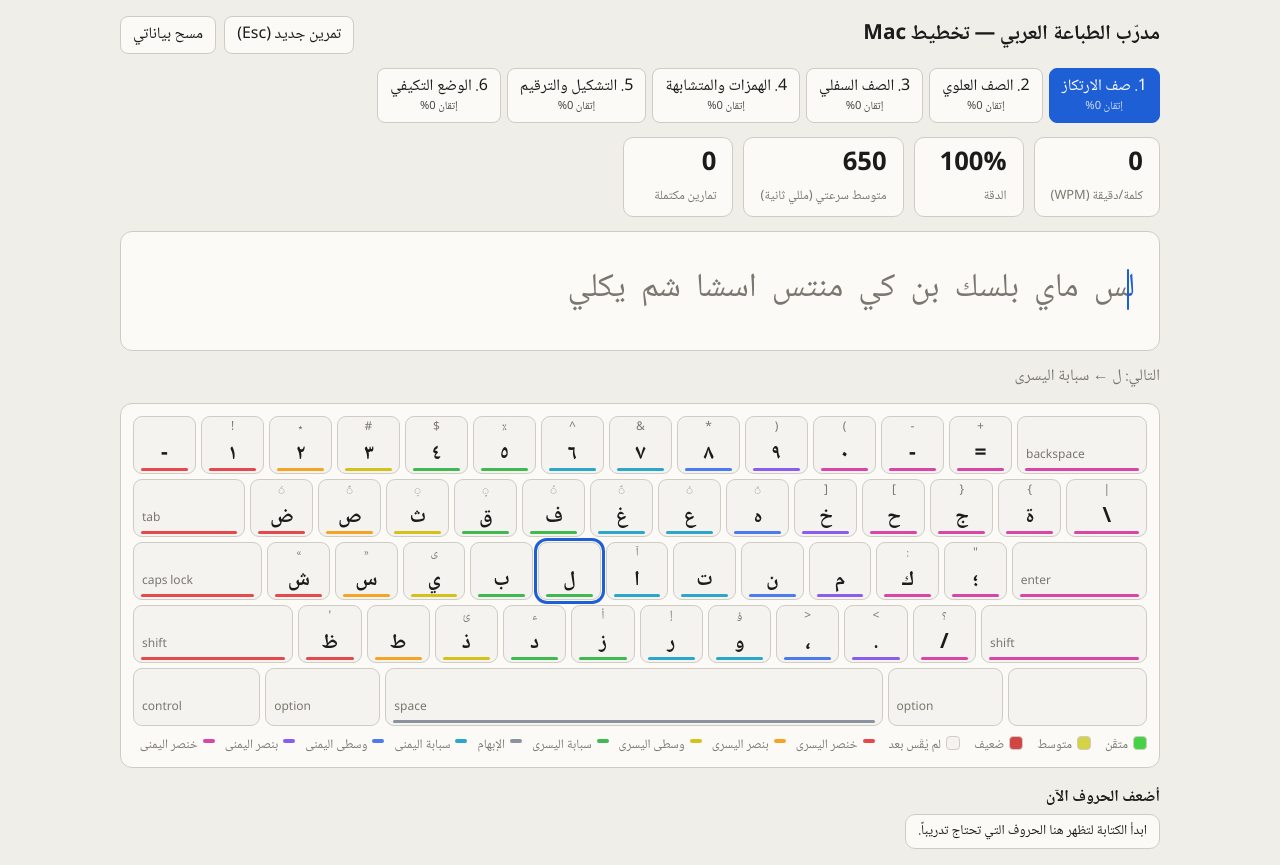
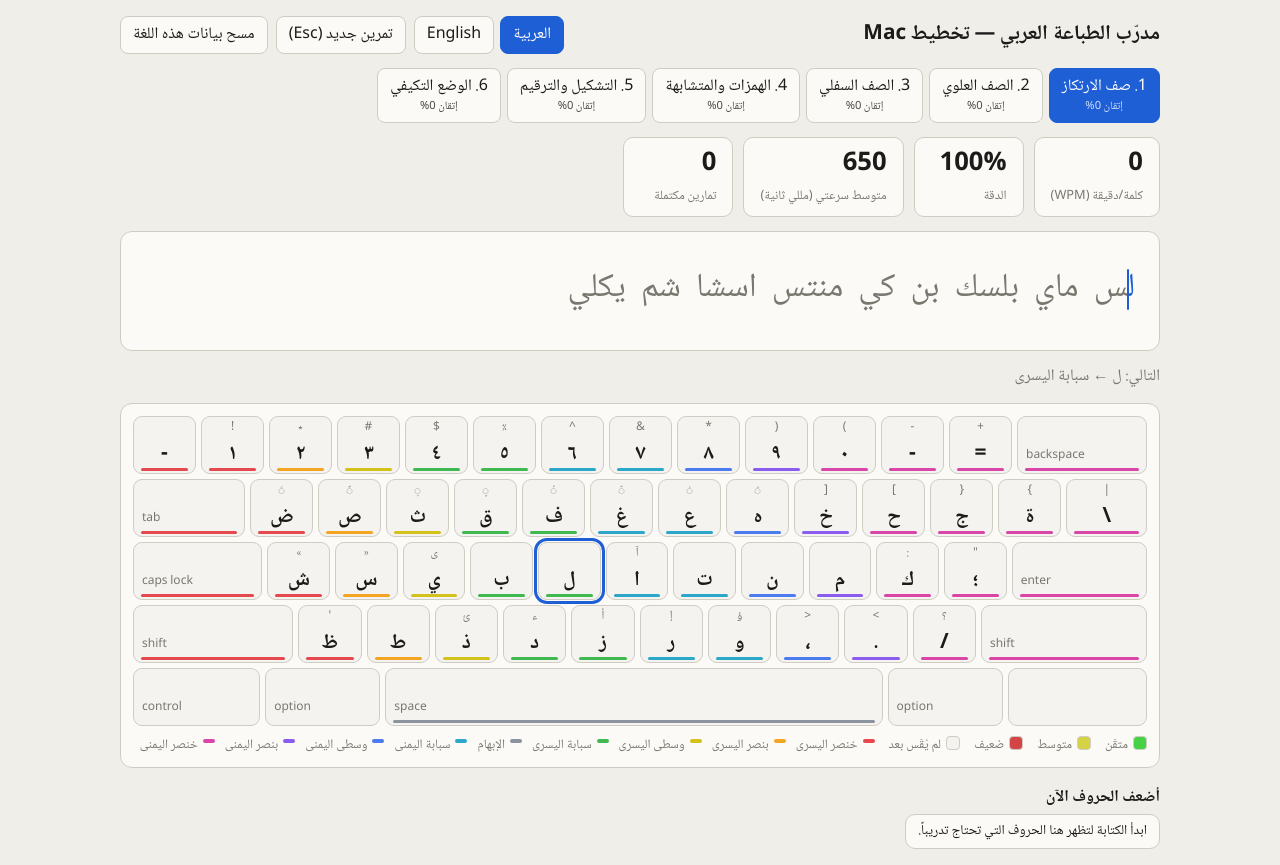
Before and after one commit to Ar0umian/typing-trainer, a plain HTML site: page index.html in a window 1280 px wide. Drawn offline with Linux system fonts and the light colour scheme.

Commit message:
Merge Arabic and English layouts with streak mastery and independent caret

```diff
--- a/index.html
+++ b/index.html
@@ -3,7 +3,7 @@
 <head>
 <meta charset="utf-8">
 <meta name="viewport" content="width=device-width, initial-scale=1">
-<title>مدرّب الطباعة العربي (Mac)</title>
+<title>مدرّب الطباعة (Mac)</title>
 <!-- ============ CSS ============ -->
 <style>
 :root{--bg:#efeee9;--fg:#1c1b19;--mut:#7a776f;--card:#fbfaf7;--key:#f4f3ef;--line:#cfccc3;--acc:#1f5fd6;--ok:#1a8f48;--bad:#d4382c;--hl:80%;color-scheme:light}
@@ -22,7 +22,7 @@ button small{display:block;font-size:.7rem;opacity:.8}
 .stat{background:var(--card);border:1px solid var(--line);border-radius:10px;padding:8px 16px;min-width:110px}
 .stat b{font-size:1.6rem;display:block;font-variant-numeric:tabular-nums}
 .stat span{color:var(--mut);font-size:.8rem}
-#text{position:relative;background:var(--card);border:1px solid var(--line);border-radius:12px;padding:22px 24px;font-size:2.1rem;line-height:2.1;min-height:120px;direction:rtl;unicode-bidi:plaintext;text-align:right}
+#text{position:relative;background:var(--card);border:1px solid var(--line);border-radius:12px;padding:22px 24px;font-size:2.1rem;line-height:2.1;min-height:120px;unicode-bidi:plaintext;text-align:start}
 #text .c{color:var(--mut)}
 #text .d{color:var(--ok)}
 #text .x{color:var(--bad)}
@@ -32,6 +32,7 @@ button small{display:block;font-size:.7rem;opacity:.8}
 #caret{position:absolute;width:2.5px;border-radius:2px;background:var(--acc);pointer-events:none;display:none;animation:caretBlink 1s steps(1) infinite}
 @keyframes caretBlink{50%{opacity:0}}
 @media(prefers-reduced-motion:reduce){#caret{animation:none}}
+body.en #text{font-family:Menlo,"SF Mono",Consolas,monospace;letter-spacing:.04em}
 #hint{color:var(--mut);min-height:1.5em}
 .kbwrap{background:var(--card);border:1px solid var(--line);border-radius:12px;padding:12px}
 #kb{direction:ltr;display:flex;flex-direction:column;gap:5px}
@@ -61,8 +62,8 @@ h2{font-size:1rem;margin:4px 0}
 <body>
 <main>
   <header>
-    <h1>مدرّب الطباعة العربي — تخطيط Mac</h1>
-    <div style="display:flex;gap:8px"><button id="btnNew">تمرين جديد (Esc)</button><button id="btnReset">مسح بياناتي</button></div>
+    <h1 id="title">مدرّب الطباعة العربي — تخطيط Mac</h1>
+    <div style="display:flex;gap:8px;flex-wrap:wrap"><div class="stages" id="langs"></div><button id="btnNew">تمرين جديد (Esc)</button><button id="btnReset">مسح بيانات هذه اللغة</button></div>
   </header>
   <div class="stages" id="stages"></div>
   <div class="stats">
@@ -90,13 +91,17 @@ h2{font-size:1rem;margin:4px 0}
 <script>
 "use strict";
 
-/* ---------- 1) تخطيط Apple Arabic (Mac) كما في الصورة ----------
+/* ---------- 1) التخطيطات (عربي Mac + إنجليزي US Mac) ----------
    كل مفتاح: c = KeyboardEvent.code ، n = بدون Shift ، s = مع Shift ، f = الإصبع ، w = العرض النسبي
-   (إن وجدت اختلافاً في مفتاح ما عدّله هنا فقط؛ كل شيء آخر يُبنى من هذا الجدول) */
+   لإضافة لغة جديدة: أضف تخطيطاً + مراحل داخل LANGS وسيظهر زرها تلقائياً. */
 const D = {fa:'\u064E', fat:'\u064B', ka:'\u0650', kat:'\u064D', da:'\u064F', dat:'\u064C', su:'\u0652', sh:'\u0651'};
 const k  = (c,n,s,f,w=1) => ({c,n,s,f,w});
 const sp = (c,lab,w,f='') => ({c,lab,w,f});
-const ROWS = [
+const lk = (c,ch,f) => k(c, ch, ch.toUpperCase(), f);
+const ROW4 = () => [sp('ControlLeft','control',1.8),sp('AltLeft','option',1.6),k('Space',' ','','TH',7.9),
+                    sp('AltRight','option',1.6),sp('MetaRight','',2)];
+
+const AR_ROWS = [
   [k('Backquote','-','','LP'),k('Digit1','١','!','LP'),k('Digit2','٢','٭','LR'),k('Digit3','٣','#','LM'),
    k('Digit4','٤','$','LI'),k('Digit5','٥','٪','LI'),k('Digit6','٦','^','RI'),k('Digit7','٧','&','RI'),
    k('Digit8','٨','*','RM'),k('Digit9','٩',')','RR'),k('Digit0','٠','(','RP'),k('Minus','-','-','RP'),
@@ -112,46 +117,94 @@ const ROWS = [
   [sp('ShiftLeft','shift',2.4,'LP'),k('KeyZ','ظ',"'",'LP'),k('KeyX','ط','','LR'),k('KeyC','ذ','ئ','LM'),
    k('KeyV','د','ء','LI'),k('KeyB','ز','أ','LI'),k('KeyN','ر','إ','RI'),k('KeyM','و','ؤ','RI'),
    k('Comma','،','>','RM'),k('Period','.','<','RR'),k('Slash','/','؟','RP'),sp('ShiftRight','shift',2.5,'RP')],
-  [sp('ControlLeft','control',1.8),sp('AltLeft','option',1.6),k('Space',' ','','TH',7.9),
-   sp('AltRight','option',1.6),sp('MetaRight','',2)]
+  ROW4()
+];
+const EN_ROWS = [
+  [k('Backquote','`','~','LP'),k('Digit1','1','!','LP'),k('Digit2','2','@','LR'),k('Digit3','3','#','LM'),
+   k('Digit4','4','$','LI'),k('Digit5','5','%','LI'),k('Digit6','6','^','RI'),k('Digit7','7','&','RI'),
+   k('Digit8','8','*','RM'),k('Digit9','9','(','RR'),k('Digit0','0',')','RP'),k('Minus','-','_','RP'),
+   k('Equal','=','+','RP'),sp('Backspace','delete',1.9,'RP')],
+  [sp('Tab','tab',1.6,'LP'),lk('KeyQ','q','LP'),lk('KeyW','w','LR'),lk('KeyE','e','LM'),lk('KeyR','r','LI'),
+   lk('KeyT','t','LI'),lk('KeyY','y','RI'),lk('KeyU','u','RI'),lk('KeyI','i','RM'),lk('KeyO','o','RR'),
+   lk('KeyP','p','RP'),k('BracketLeft','[','{','RP'),k('BracketRight',']','}','RP'),k('Backslash','\\','|','RP',1.3)],
+  [sp('CapsLock','caps lock',1.9,'LP'),lk('KeyA','a','LP'),lk('KeyS','s','LR'),lk('KeyD','d','LM'),
+   lk('KeyF','f','LI'),lk('KeyG','g','LI'),lk('KeyH','h','RI'),lk('KeyJ','j','RI'),lk('KeyK','k','RM'),
+   lk('KeyL','l','RR'),k('Semicolon',';',':','RP'),k('Quote',"'",'"','RP'),sp('Enter','return',2,'RP')],
+  [sp('ShiftLeft','shift',2.4,'LP'),lk('KeyZ','z','LP'),lk('KeyX','x','LR'),lk('KeyC','c','LM'),
+   lk('KeyV','v','LI'),lk('KeyB','b','LI'),lk('KeyN','n','RI'),lk('KeyM','m','RI'),
+   k('Comma',',','<','RM'),k('Period','.','>','RR'),k('Slash','/','?','RP'),sp('ShiftRight','shift',2.5,'RP')],
+  ROW4()
 ];
 const FINGER = {LP:['خنصر اليسرى','#e5484d'],LR:['بنصر اليسرى','#f5a524'],LM:['وسطى اليسرى','#d4c21a'],
   LI:['سبابة اليسرى','#3fb950'],TH:['الإبهام','#8b949e'],RI:['سبابة اليمنى','#2aa7c9'],
   RM:['وسطى اليمنى','#4c7bf0'],RR:['بنصر اليمنى','#8a5cf0'],RP:['خنصر اليمنى','#d946a8']};
 
-/* جداول البحث: الحرف -> المفتاح ، والمفتاح -> الحرفان */
-const charMap = {}, codeMap = {}, keyDef = {}, keyEls = {};
-ROWS.flat().forEach(key => {
-  keyDef[key.c] = key;
-  if (key.n === undefined) return;
-  codeMap[key.c] = [key.n, key.s];
-  if (key.n && !charMap[key.n]) charMap[key.n] = {c:key.c, shift:false};
-  if (key.s && !charMap[key.s]) charMap[key.s] = {c:key.c, shift:true};
-});
 const MARK_RE = /[\u064B-\u0652]/;
 const disp = ch => MARK_RE.test(ch) ? '\u25CC' + ch : (ch === ' ' ? 'مسافة' : ch);
 
-/* ---------- 2) المراحل ---------- */
+/* ---------- 2) المراحل ----------
+   L: حروف التركيز ، U: حروف كبيرة ، N: أرقام ، M: تشكيل ، P: ترقيم ، C: حروف سياق (وزنها أخف) */
 const A = s => Array.from(s);
 const LET = A('شسيبلاتنمكضصثقفغعهخحجةظطذدزروأإآؤئءى');
 const MARKS = Object.values(D);
 const PUNCT = A('،؛؟.«»');
-const STAGES = [
-  {name:'صف الارتكاز',       L:A('شسيبلاتنمك'), C:[], M:[], P:[]},
-  {name:'الصف العلوي',       L:A('ضصثقفغعهخحجة'), C:A('شسيبلاتنمك'), M:[], P:[]},
-  {name:'الصف السفلي',       L:A('ظطذدزرو'), C:A('شسيبلاتنمكضصثقفغعهخحجة'), M:[], P:[]},
-  {name:'الهمزات والمتشابهة', L:A('أإآؤئءى'), C:A('ايهةو'), M:[], P:[]},
-  {name:'التشكيل والترقيم',  L:[], C:LET, M:MARKS, P:PUNCT},
-  {name:'الوضع التكيفي',     L:LET, C:[], M:MARKS, P:PUNCT}
-];
-const focusOf = st => [...st.L, ...st.M, ...st.P];
-const TRACKED = new Set([...LET, ...MARKS, ...PUNCT]);
+const LOW = A('abcdefghijklmnopqrstuvwxyz'), UP = A('ABCDEFGHIJKLMNOPQRSTUVWXYZ'), DIG = A('0123456789');
+const EPUNCT = A(",.;:'\"-!?()");
+const st = (name, o) => Object.assign({name, L:[], U:[], N:[], C:[], M:[], P:[]}, o);
+const LANGS = {
+  ar: {name:'العربية', title:'مدرّب الطباعة العربي — تخطيط Mac', dir:'rtl', key:'ar_mac_typing_v1', rows:AR_ROWS, stages:[
+    st('صف الارتكاز',         {L:A('شسيبلاتنمك')}),
+    st('الصف العلوي',         {L:A('ضصثقفغعهخحجة'), C:A('شسيبلاتنمك')}),
+    st('الصف السفلي',         {L:A('ظطذدزرو'), C:A('شسيبلاتنمكضصثقفغعهخحجة')}),
+    st('الهمزات والمتشابهة',   {L:A('أإآؤئءى'), C:A('ايهةو')}),
+    st('التشكيل والترقيم',    {C:LET, M:MARKS, P:PUNCT}),
+    st('الوضع التكيفي',       {L:LET, M:MARKS, P:PUNCT})]},
+  en: {name:'English', title:'مدرّب الطباعة الإنجليزي — تخطيط Mac', dir:'ltr', key:'en_mac_typing_v1', rows:EN_ROWS, stages:[
+    st('Home row',             {L:A('asdfghjkl;')}),
+    st('Top row',              {L:A('qwertyuiop'), C:A('asdfghjkl')}),
+    st('Bottom row',           {L:A('zxcvbnm'), C:A('asdfghjklqwertyuiop')}),
+    st('Capitals (Shift)',     {U:UP, C:LOW}),
+    st('Numbers & punctuation', {N:DIG, P:EPUNCT, C:LOW}),
+    st('Adaptive',             {L:LOW, U:UP, N:DIG, P:EPUNCT})]}
+};
+const focusOf = s => [...s.L, ...s.U, ...s.N, ...s.M, ...s.P];
 
-/* ---------- 3) التخزين المحلي ---------- */
-const KEY = 'ar_mac_typing_v1';
-let S = {chars:{}, stage:0, hist:[]};
-try { const r = localStorage.getItem(KEY); if (r) S = Object.assign(S, JSON.parse(r)); } catch(e){}
+/* ---------- 3) حالة اللغة الحالية + التخزين المحلي (مفتاح مستقل لكل لغة) ---------- */
+let LANG, ROWS, STAGES, TRACKED, KEY, S, charMap, codeMap, keyDef, keyEls = {};
 const save = () => { try { localStorage.setItem(KEY, JSON.stringify(S)); } catch(e){} };
+function setLang(l){
+  if (!LANGS[l]) l = 'ar';
+  LANG = l; const L = LANGS[l];
+  ROWS = L.rows; STAGES = L.stages; KEY = L.key;
+  TRACKED = new Set(STAGES.flatMap(s => [...focusOf(s), ...s.C]));
+  charMap = {}; codeMap = {}; keyDef = {}; keyEls = {};
+  ROWS.flat().forEach(key => {
+    keyDef[key.c] = key;
+    if (key.n === undefined) return;
+    codeMap[key.c] = [key.n, key.s];
+    if (key.n && !charMap[key.n]) charMap[key.n] = {c:key.c, shift:false};
+    if (key.s && !charMap[key.s]) charMap[key.s] = {c:key.c, shift:true};
+  });
+  S = {chars:{}, stage:0, hist:[]};
+  try { const r = localStorage.getItem(KEY); if (r) S = Object.assign(S, JSON.parse(r)); localStorage.setItem('typing_lang', l); } catch(e){}
+  if (!STAGES[S.stage]) S.stage = 0;
+  document.body.className = l;
+  document.getElementById('title').textContent = L.title;
+  document.getElementById('text').dir = L.dir;
+  document.getElementById('text').style.textAlign = L.dir === 'ltr' ? 'left' : 'right';
+}
+function switchLang(l){
+  if (LANG) save();
+  setLang(l); buildKeyboard(); renderLangs(); renderStages(); resetSession(); newExercise();
+}
+function renderLangs(){
+  const box = document.getElementById('langs'); box.innerHTML = '';
+  Object.keys(LANGS).forEach(l => {
+    const b = document.createElement('button'); b.textContent = LANGS[l].name; b.className = l === LANG ? 'on' : '';
+    b.onclick = () => { switchLang(l); b.blur(); };
+    box.appendChild(b);
+  });
+}
 
 /* ---------- 4) إحصاءات الحروف والأوزان ----------
    n: المحاولات ، e: الأخطاء ، nl: قياسات الزمن ، lat: متوسط الزمن
@@ -230,31 +283,41 @@ function pick(items, avoid){
   return list[list.length-1][0];
 }
 function makeExercise(){
-  const st = STAGES[S.stage];
-  const letters = [...st.L.map(c => [c, weight(c)]), ...st.C.map(c => [c, weight(c)*0.25])];
-  const marks = st.M.map(c => [c, weight(c)]);
-  const puncts = st.P.map(c => [c, weight(c)]);
+  const cur = STAGES[S.stage], W = c => [c, weight(c)];
+  const letters = [...cur.L.map(W), ...cur.C.map(c => [c, weight(c)*0.25])];
+  const upper = cur.U.map(W), digits = cur.N.map(W), marks = cur.M.map(W), puncts = cur.P.map(W);
   const words = []; let len = 0;
   while (len < 34){
-    const wl = 2 + rnd(3), w = []; let prev = null;
-    for (let i = 0; i < wl; i++){ const ch = pick(letters, prev); w.push(ch); prev = ch; }
+    const w = []; let prev = null;
+    if (digits.length && Math.random() < 0.35){
+      for (let i = 0, n = 2 + rnd(3); i < n; i++){ const ch = pick(digits, prev); w.push(ch); prev = ch; }
+    } else {
+      for (let i = 0, n = 2 + rnd(3); i < n; i++){
+        const ch = (i === 0 && upper.length && Math.random() < 0.6) ? pick(upper) : pick(letters, prev);
+        w.push(ch); prev = ch;
+      }
+    }
     if (marks.length && Math.random() < 0.55) w.splice(1 + rnd(w.length), 0, pick(marks));
     if (puncts.length && Math.random() < 0.3) w.push(pick(puncts));
-    words.push(w.join('')); len += Array.from(w.join('')).length + 1;
+    const word = w.join(''); words.push(word); len += Array.from(word).length + 1;
   }
   return words.join(' ');
 }
 
 /* ---------- 6) واجهة المفاتيح والخريطة الحرارية ---------- */
 function buildKeyboard(){
-  const kb = document.getElementById('kb');
+  const kb = document.getElementById('kb'); kb.innerHTML = '';
   ROWS.forEach(row => {
     const r = document.createElement('div'); r.className = 'row';
     row.forEach(key => {
       const el = document.createElement('div'); el.className = 'key'; el.style.setProperty('--w', key.w);
       if (key.f) el.style.setProperty('--fc', FINGER[key.f][1]);
       if (key.n === undefined || key.c === 'Space'){ el.classList.add('lab'); el.textContent = key.lab || (key.c === 'Space' ? 'space' : ''); }
-      else el.innerHTML = '<div class="s">' + (key.s ? disp(key.s) : '') + '</div><div class="n">' + key.n + '</div>';
+      else {
+        const one = key.n.toUpperCase() === key.s && key.s !== key.n;
+        el.innerHTML = one ? '<div class="s"></div><div class="n">' + key.s + '</div>'
+                           : '<div class="s">' + (key.s ? disp(key.s) : '') + '</div><div class="n">' + key.n + '</div>';
+      }
       r.appendChild(el); keyEls[key.c] = el;
     });
     kb.appendChild(r);
@@ -274,9 +337,9 @@ function updateHeat(){
 }
 function renderStages(){
   const box = document.getElementById('stages'); box.innerHTML = '';
-  STAGES.forEach((st, i) => {
+  STAGES.forEach((s, i) => {
     const b = document.createElement('button'); b.className = i === S.stage ? 'on' : '';
-    b.innerHTML = (i+1) + '. ' + st.name + '<small>إتقان ' + stageProgress(i) + '%</small>';
+    b.innerHTML = (i+1) + '. ' + s.name + '<small>إتقان ' + stageProgress(i) + '%</small>';
     b.onclick = () => { S.stage = i; save(); resetSession(); renderStages(); newExercise(); b.blur(); };
     box.appendChild(b);
   });
@@ -397,11 +460,12 @@ function finishExercise(now){
 document.getElementById('btnNew').onclick = e => { newExercise(); e.target.blur(); };
 document.getElementById('btnReset').onclick = e => {
   e.target.blur();
-  if (confirm('سيتم مسح كل إحصاءاتك المحفوظة في هذا المتصفح. متابعة؟')){
+  if (confirm('سيتم مسح إحصاءات اللغة الحالية فقط. متابعة؟')){
     S = {chars:{}, stage:0, hist:[]}; save(); resetSession(); renderStages(); newExercise();
   }
 };
-buildKeyboard(); renderStages(); newExercise(); updateStats();
+let first = 'ar'; try { first = localStorage.getItem('typing_lang') || 'ar'; } catch(e){}
+switchLang(first);
 </script>
 </body>
 </html>
```
